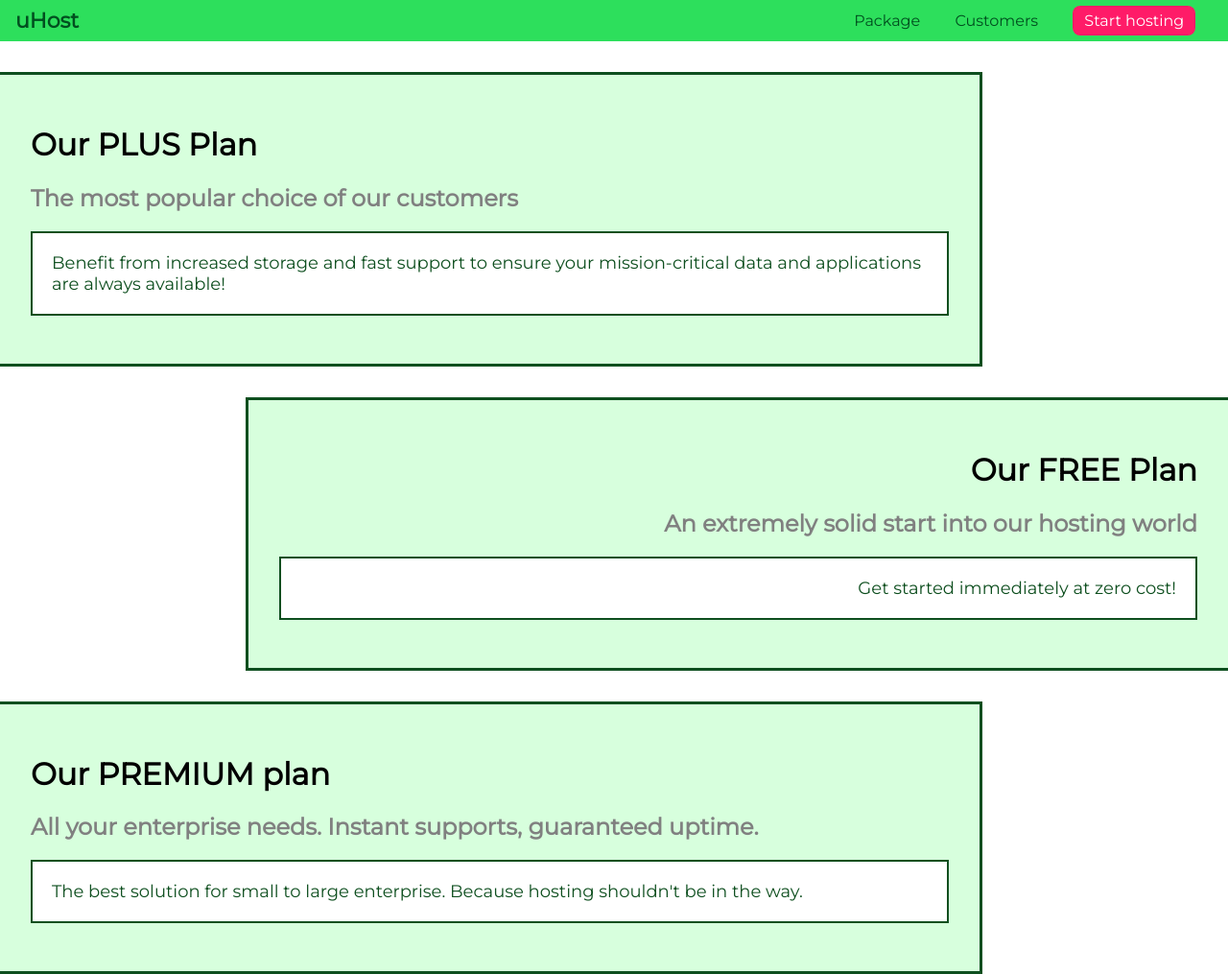
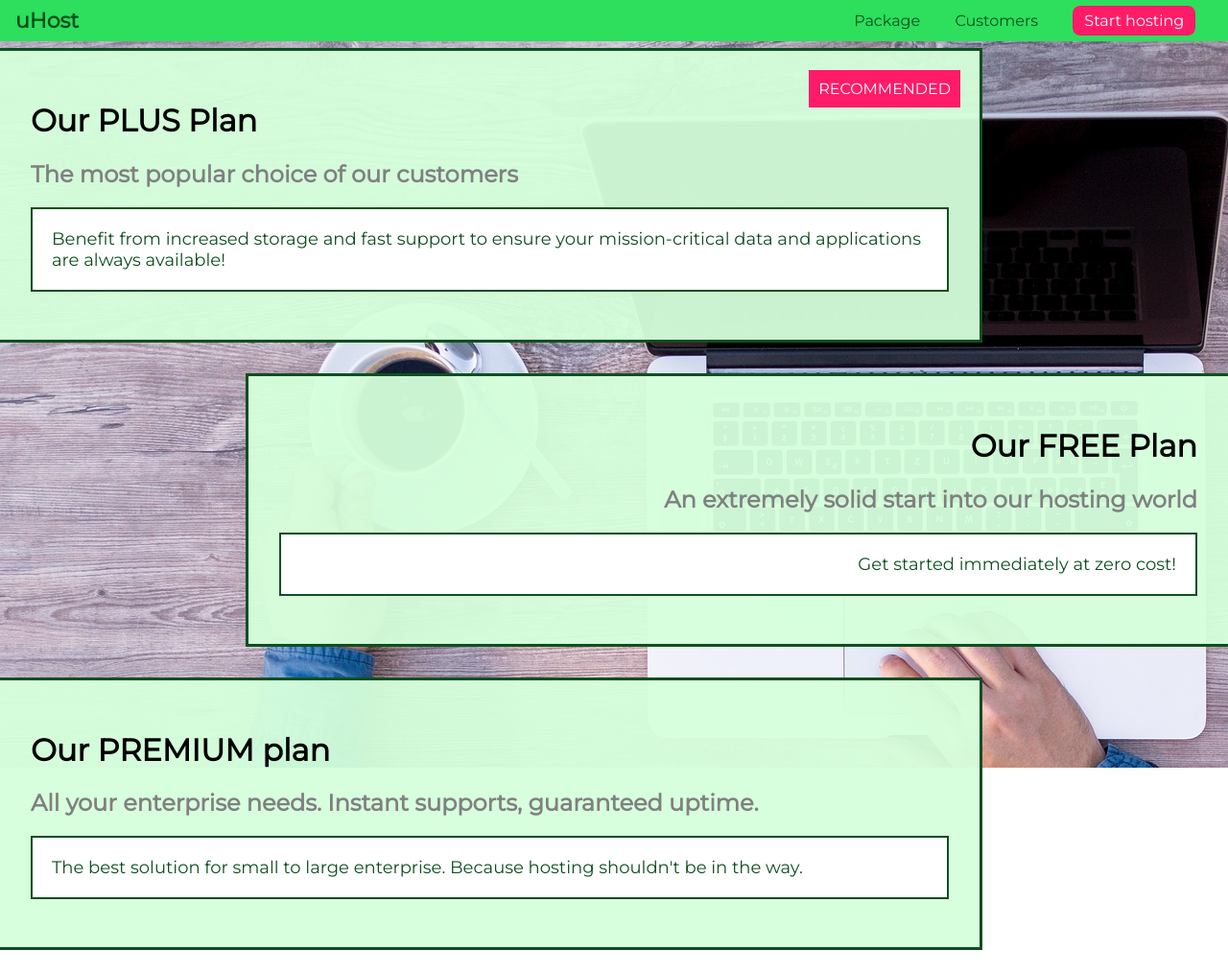
Before and after one commit to jcranwang/CSS-Projects, a plain HTML site: page Project-uHost/package/index.html in a window 1280 px wide. Shown: the top 1015 px of the page at 96% size. Drawn offline with Linux system fonts and the light colour scheme.

Commit message:
Project-uHost: change header position, add background image to package page, add overview section in main page, add badge to plus package

```diff
--- a/Project-uHost/package/index.html
+++ b/Project-uHost/package/index.html
@@ -13,6 +13,7 @@
     <title>Package</title>
   </head>
   <body>
+    <div class="package-background"></div>
     <header class="main-header">
       <div><a href="../index.html" class="main-header_brand">uHost</a></div>
       <nav class="main-nav">
@@ -32,6 +33,7 @@
     <main>
       <div class="package">
         <a href="">
+          <div class="plus-badge">RECOMMENDED</div>
           <h1 class="package-title">Our PLUS Plan</h1>
           <h2 class="package-subtitle">
             The most popular choice of our customers
@@ -48,7 +50,9 @@
           <h2 class="package-subtitle">
             An extremely solid start into our hosting world
           </h2>
-          <p class="package-description">Get started immediately at zero cost!</p>
+          <p class="package-description">
+            Get started immediately at zero cost!
+          </p>
         </a>
       </div>
       <div class="clear-fix"></div>
--- a/Project-uHost/package/package.css
+++ b/Project-uHost/package/package.css
@@ -7,8 +7,18 @@ body {
   margin: 0;
 }
 
+.package-background {
+  background: url("../image/plans-background.jpg");
+  width: 100%;
+  height: 100%;
+  position: fixed;
+  top: 0;
+  left: 0;
+  z-index: -1;
+}
+
 main {
-  margin-top: 32px;
+  margin-top: 50px;
 }
 
 .package {
@@ -17,6 +27,7 @@ main {
   border: solid 3px #0e4f1f;
   border-left: none;
   margin-bottom: 32px;
+  position: relative;
 }
 
 .package:hover,
@@ -62,6 +73,17 @@ main {
   box-shadow: -2px 2px 4px rgba(0,0,0,0.5);
 }
 
+.plus-badge {
+  color: white;
+  background-color: #ff1b68;
+  padding: 10px;
+  text-align: center;
+  position: absolute;
+  top: 0;
+  right: 0;
+  margin: 20px;
+}
+
 .clear-fix {
   clear: both;
 }
--- a/Project-uHost/share.css
+++ b/Project-uHost/share.css
@@ -2,6 +2,10 @@
   background-color: #2ddf5c;
   width: 100%;
   padding: 8px 16px;
+  position: fixed;
+  z-index: 1;
+  top: 0;
+  left: 0;
 }
 
 .main-header > div {
```
Also changed, not shown: Project-uHost/index.html (+4 -1 lines), Project-uHost/main.css (+15 -0 lines), Project-uHost/image/freedom.jpg (added), Project-uHost/image/plans-background.jpg (added).
